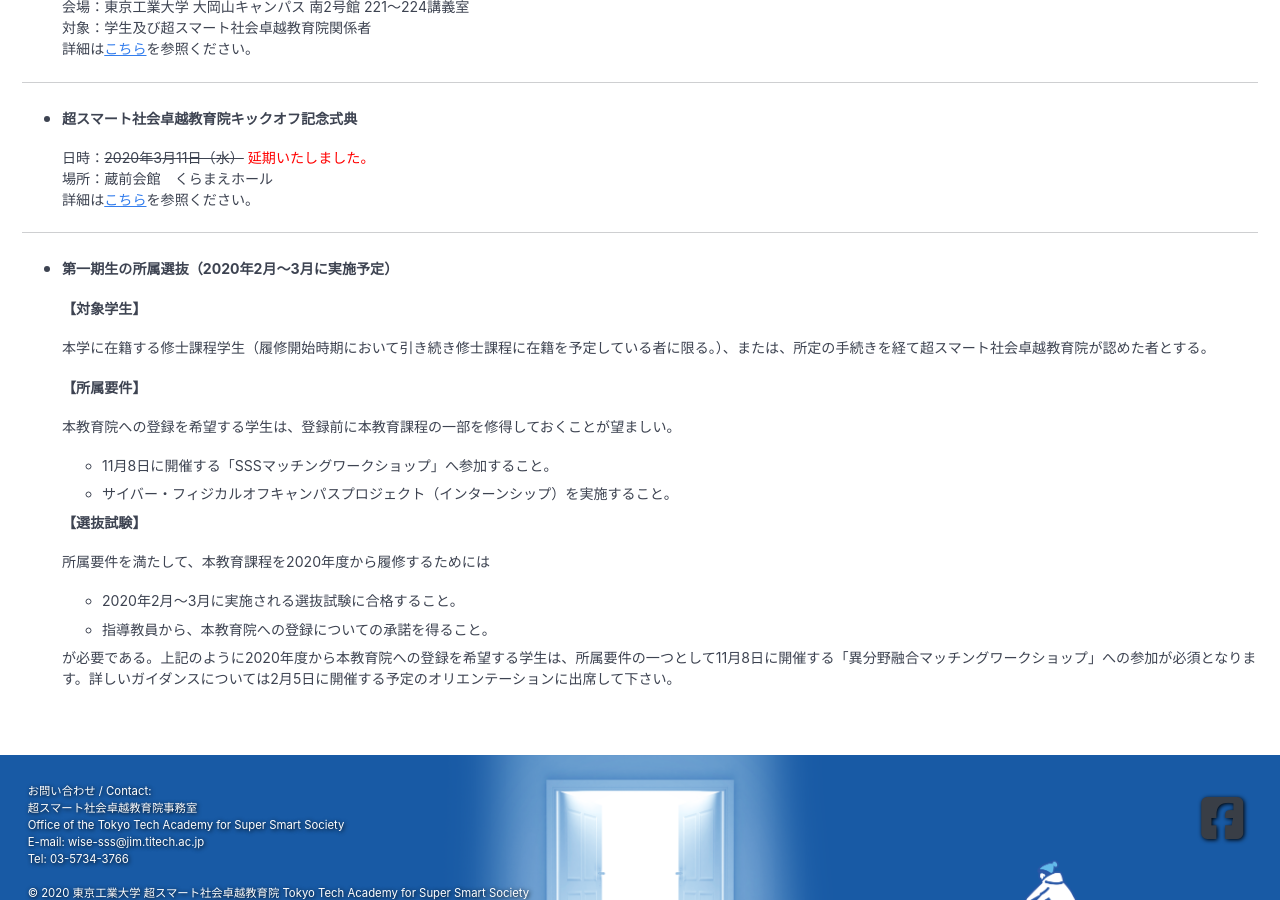
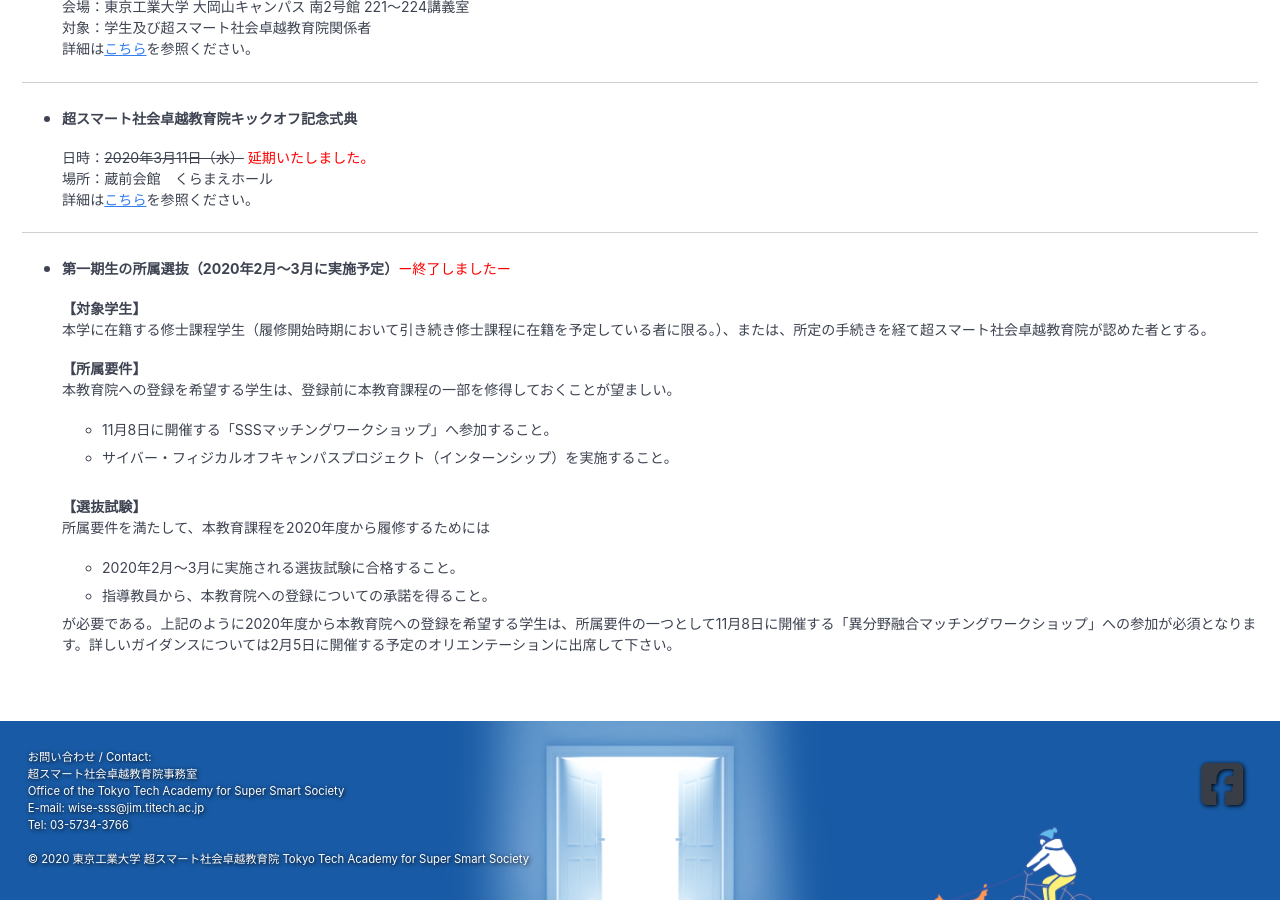
Before and after one commit to fl1d/w0ex.github.io, a Jekyll site: the page built from _pages/event.md, in a window 1280 px wide and 900 px high, scrolled down 792 px. Built offline with Jekyll 4.4.1, drawn with Linux system fonts in a browser that asks for light colours; cached includes are drawn as plain includes; nearby versions of some CDN libraries.

Commit message:
Update event.md

```diff
--- a/_pages/event.md
+++ b/_pages/event.md
@@ -53,20 +53,17 @@ header:
 
 <hr>
 
-* **第一期生の所属選抜（2020年2月～3月に実施予定）**
+* **第一期生の所属選抜（2020年2月～3月に実施予定）**<span style="color:Red">ー終了しましたー</span>
 
-  **【対象学生】**
-
+  **【対象学生】**<br>
   本学に在籍する修士課程学生（履修開始時期において引き続き修士課程に在籍を予定している者に限る。）、または、所定の手続きを経て超スマート社会卓越教育院が認めた者とする。
 
-  **【所属要件】**
-
+  **【所属要件】**<br>
   本教育院への登録を希望する学生は、登録前に本教育課程の一部を修得しておくことが望ましい。
   - 11月8日に開催する「SSSマッチングワークショップ」へ参加すること。
-  - サイバー・フィジカルオフキャンパスプロジェクト（インターンシップ）を実施すること。
+  - サイバー・フィジカルオフキャンパスプロジェクト（インターンシップ）を実施すること。<br><br>
 
-  **【選抜試験】**
-
+  **【選抜試験】**<br>
   所属要件を満たして、本教育課程を2020年度から履修するためには
   - 2020年2月～3月に実施される選抜試験に合格すること。
   - 指導教員から、本教育院への登録についての承諾を得ること。
```
